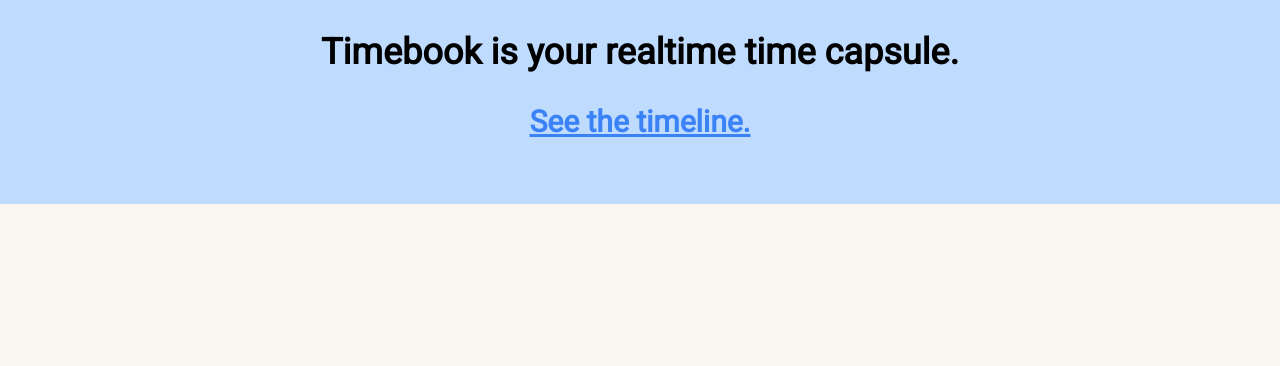
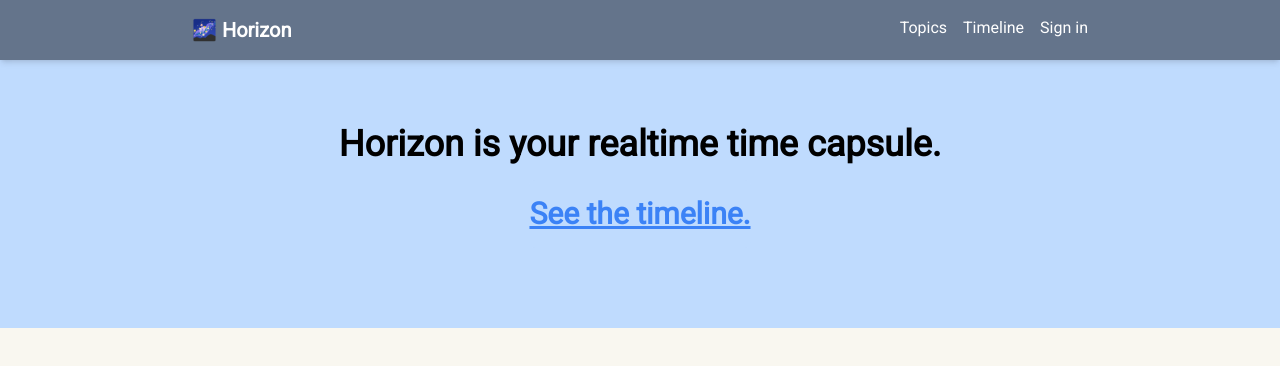
Before and after one commit to WillieCubed/horizon, a Next.js app in the folder web-app/: page / in a window 1280 px wide. Shown: the top 366 px of the page. Built offline with nearby package versions, Linux system fonts and the light colour scheme; no server answers.

Commit message:
Improve landing page styles

```diff
--- a/web-app/pages/index.tsx
+++ b/web-app/pages/index.tsx
@@ -1,20 +1,25 @@
 import type { NextPage } from "next";
 import Head from "next/head";
 import Link from "next/link";
+import SiteHeader from "../components/SiteHeader";
 
 const Home: NextPage = () => {
   return (
     <div className="">
       <Head>
-        <title>Timebook</title>
-        <meta name="description" content="A place to see collective memory." />
+        <title>Horizon - See timeline </title>
+        <meta
+          name="description"
+          content="A place to see Comets' collective memory."
+        />
         <link rel="icon" href="/favicon.ico" />
       </Head>
+      <SiteHeader />
       <main>
         <section id="hero" className="bg-blue-200">
-          <div className="max-w-6xl mx-auto text-center p-8">
+          <div className="max-w-6xl mx-auto text-center py-16">
             <div className="text-center text-4xl font-bold">
-              Timebook is your realtime time capsule.
+              Horizon is your realtime time capsule.
             </div>
             <div>
               <Link
@@ -26,6 +31,7 @@
             </div>
           </div>
         </section>
+        <section></section>
       </main>
     </div>
   );
```
